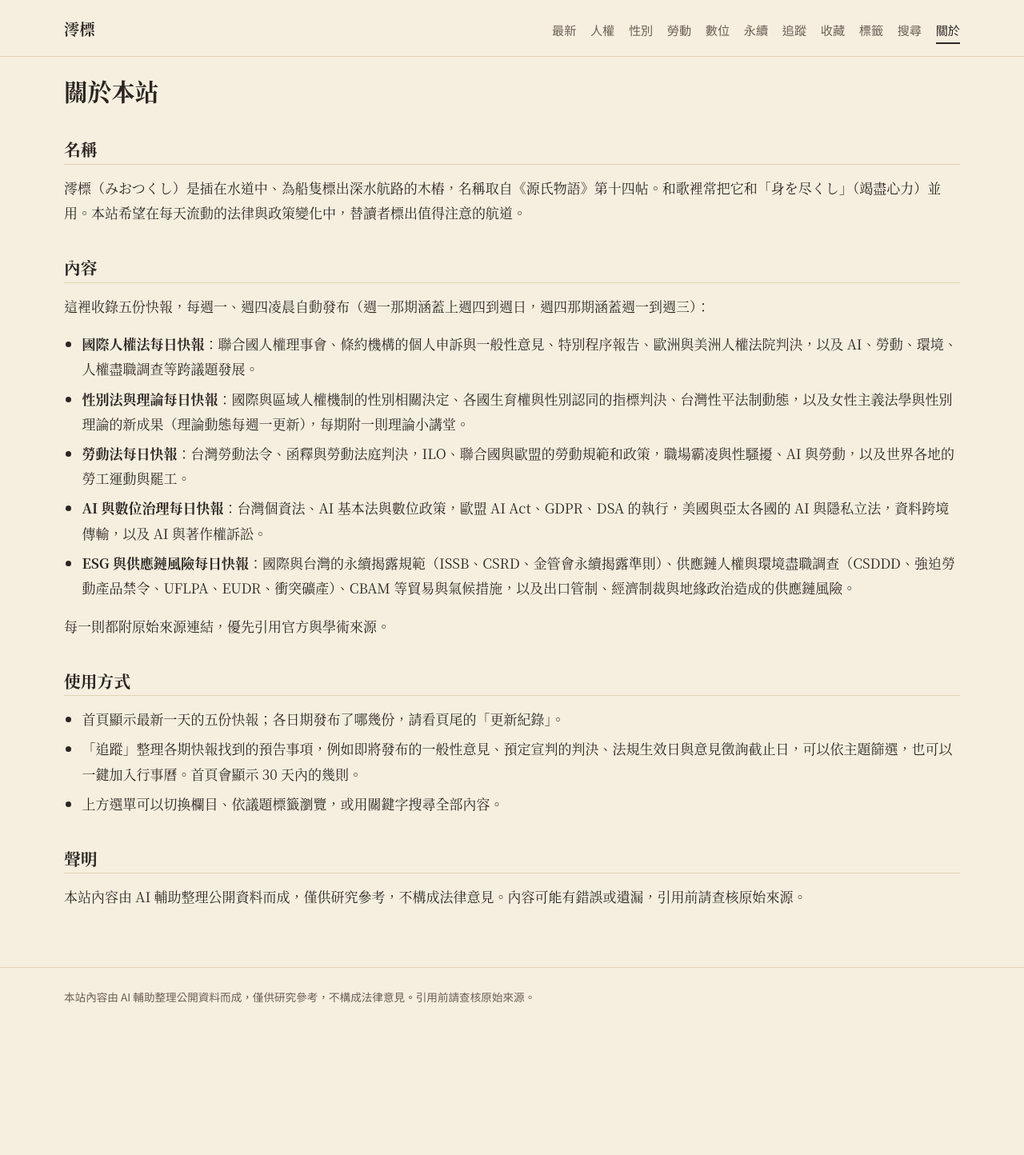
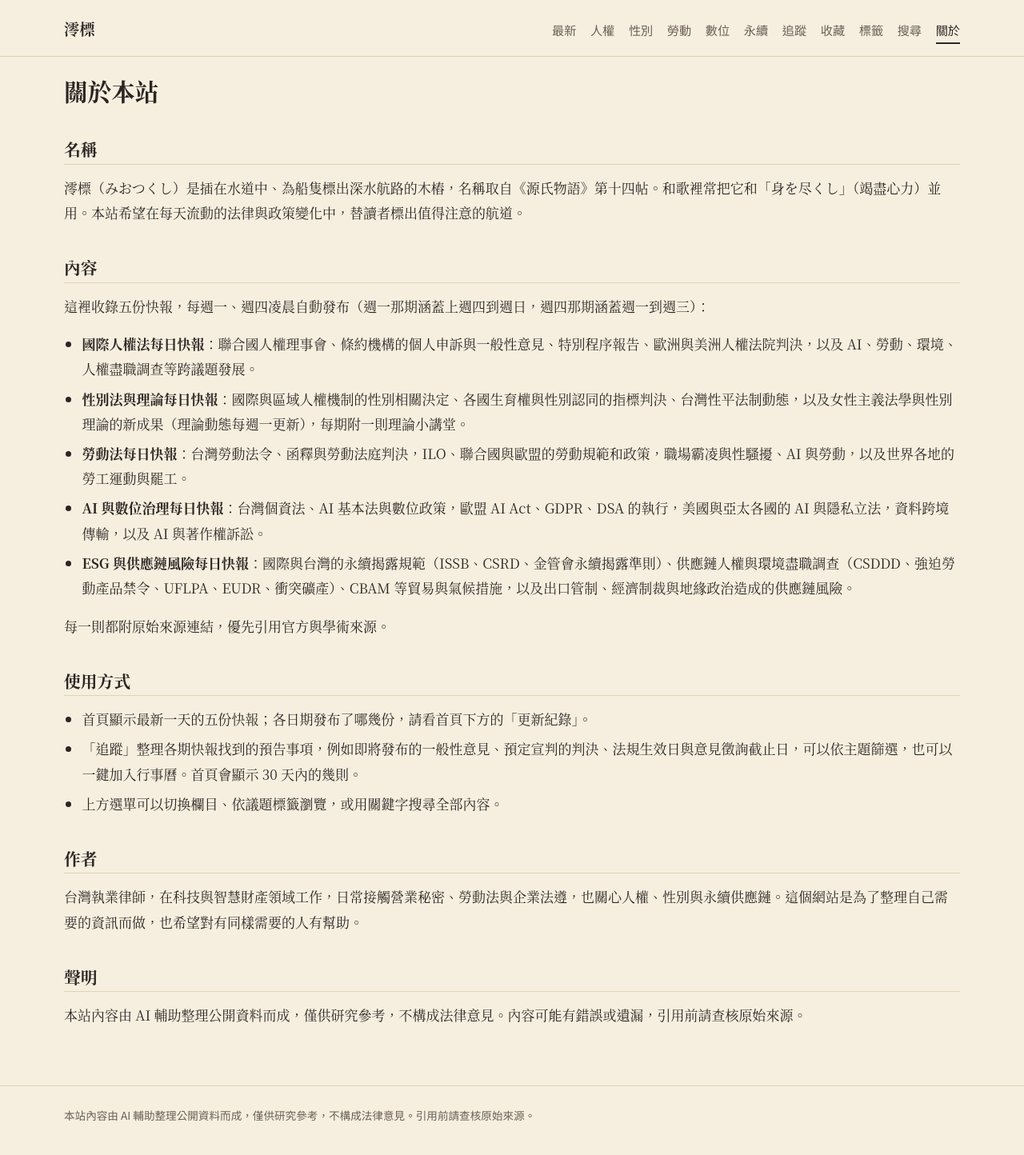
Before and after one commit to chadfan1004/Newsletter-for-international-human-rights-law-gender-theory-and-labour-law, a Jekyll site: the page built from about.md, in a window 1280 px wide. Shown: the whole page at 80% size. Built offline with Jekyll 4.4.1, drawn with Linux system fonts in a browser that asks for light colours; before the commit the page ends 1296 px from its top, so only the background shows below that.

Commit message:
關於頁新增匿名作者簡介
Co-Authored-By: Claude Sonnet 5.5 <noreply@anthropic.com>
Claude-Session: https://claude.ai/code/session_01FSbXdJEiLZof4dLYJ2WApi

```diff
--- a/about.md
+++ b/about.md
@@ -25,9 +25,13 @@ permalink: /about/
 
 ## 使用方式
 
-- 首頁顯示最新一天的五份快報；各日期發布了哪幾份，請看頁尾的「更新紀錄」。
+- 首頁顯示最新一天的五份快報；各日期發布了哪幾份，請看首頁下方的「更新紀錄」。
 - 「追蹤」整理各期快報找到的預告事項，例如即將發布的一般性意見、預定宣判的判決、法規生效日與意見徵詢截止日，可以依主題篩選，也可以一鍵加入行事曆。首頁會顯示 30 天內的幾則。
 - 上方選單可以切換欄目、依議題標籤瀏覽，或用關鍵字搜尋全部內容。
+
+## 作者
+
+台灣執業律師，在科技與智慧財產領域工作，日常接觸營業秘密、勞動法與企業法遵，也關心人權、性別與永續供應鏈。這個網站是為了整理自己需要的資訊而做，也希望對有同樣需要的人有幫助。
 
 ## 聲明
 
```
